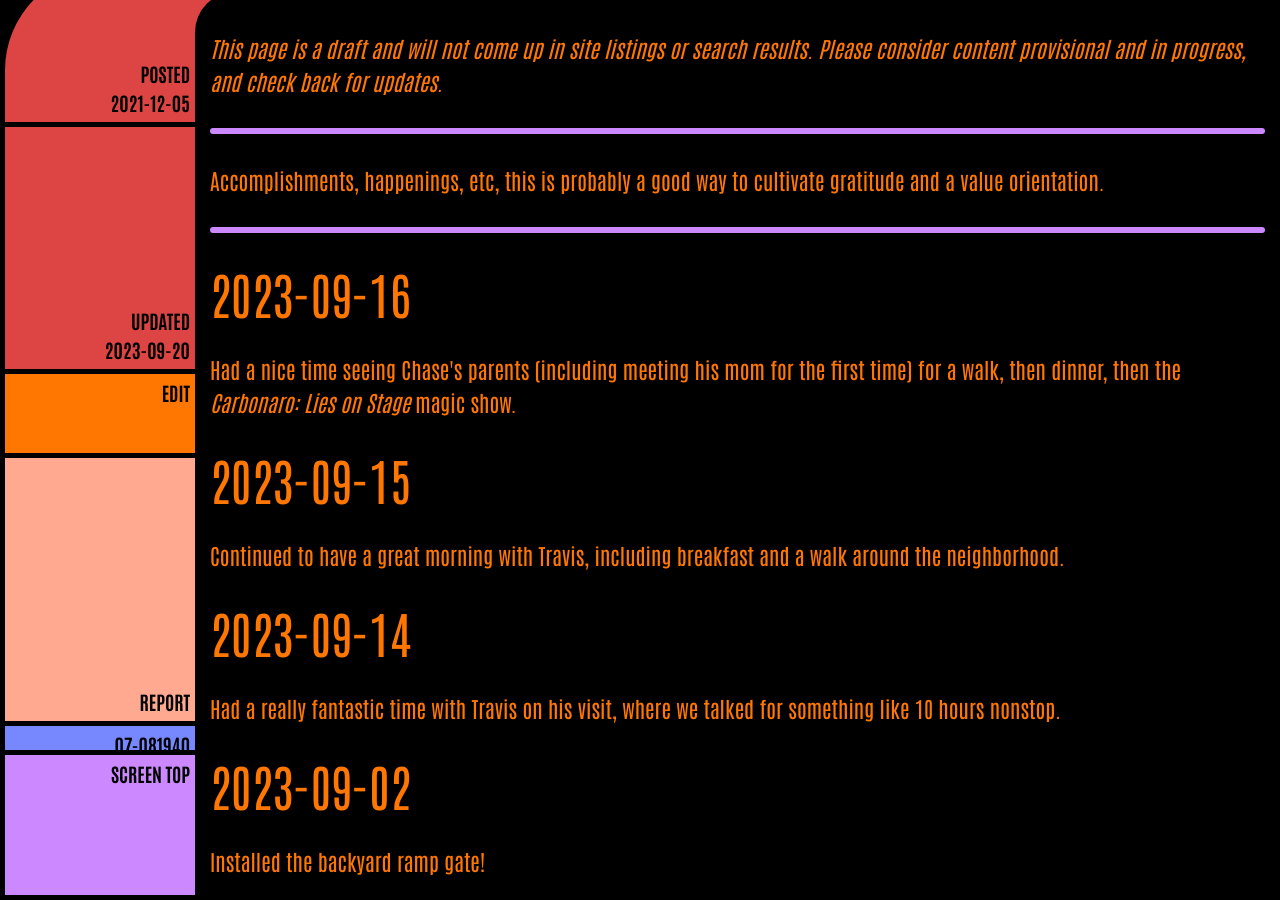
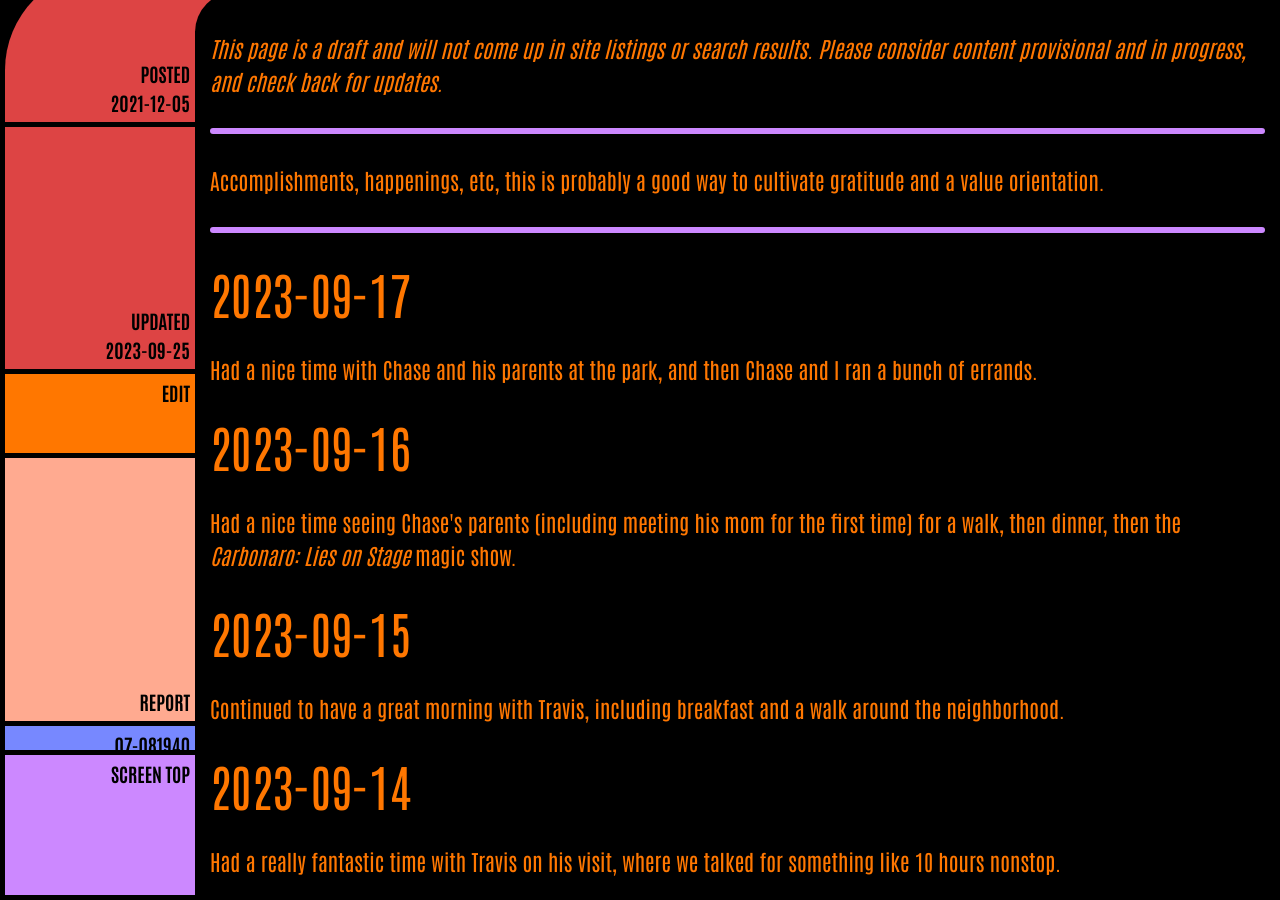
Before and after one commit to ArthurZey/arthurzey.github.io, a Jekyll site: the page built from _pages/one-good-thing.md, in a window 1280 px wide and 900 px high, scrolled down 333 px. Built offline with Jekyll 4.4.1, drawn with Linux system fonts in a browser that asks for light colours.

Commit message:
added 2023-09-17

```diff
--- a/_pages/one-good-thing.md
+++ b/_pages/one-good-thing.md
@@ -2,12 +2,15 @@
 title: One Good Thing
 description: "Accomplishments, happenings, etc, this is probably a good way to cultivate gratitude and a value orientation."
 date: "2021-12-05"
-last_modified_at: "2023-09-20T12:31:27+00:00"
+last_modified_at: "2023-09-25T13:12:56+00:00"
 tags:
   - happenings
   - draft
 sitemap: false
 ---
+## 2023-09-17
+Had a nice time with Chase and his parents at the park, and then Chase and I ran a bunch of errands.
+
 ## 2023-09-16
 Had a nice time seeing Chase's parents (including meeting his mom for the first time) for a walk, then dinner, then the _Carbonaro: Lies on Stage_ magic show.
 
```
